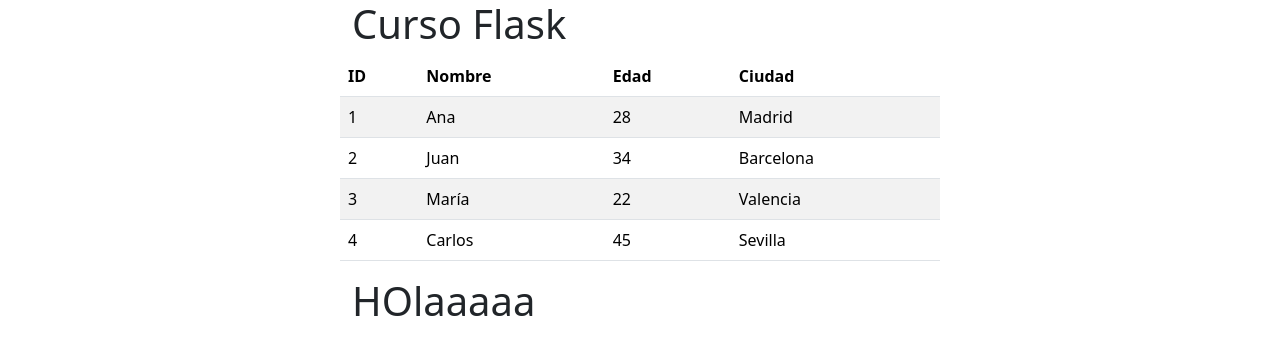
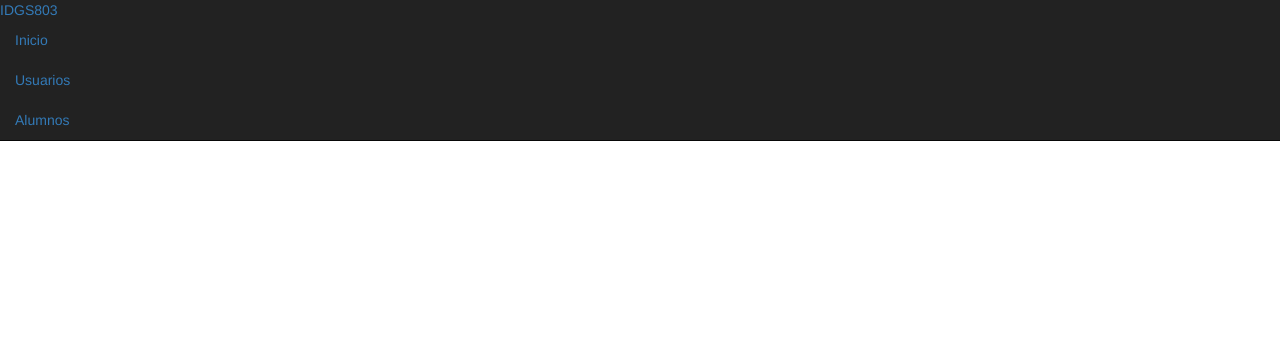
Before and after one commit to IDGS-803-22002362/TemasIntroFlask, a Flask app: page /ejemplo1 in a window 1280 px wide. Shown: the top 355 px of the page. Run offline with Flask 3, Linux system fonts and the light colour scheme; some libraries are stand-ins or nearby versions.

Commit message:
Formularios

```diff
--- a/main.py
+++ b/main.py
@@ -10,6 +10,9 @@
 @app.route('/ejemplo1')
 def ejemplo1():
     return render_template("ejemplo1.html")
+@app.route('/ejemplo1macro')
+def ejemplo1macro():
+    return render_template("ejemplomacro1.html")
 @app.route('/ejemplo2')
 def ejemplo2():
     return render_template("ejemplo2.html")
@@ -19,11 +22,34 @@
 
 @app.route("/Resultado", methods=["GET","POST"])
 def Resultado():
-    if request.method=="POST":
-        num1=request.form.get("N1")
-        num2=request.form.get("N2")
-        resultado=int(num2)+int(num1)
-        return render_template("OperaBas.html",resultado=resultado)
+    if request.method == "POST":
+        num1 = request.form.get("N1")
+        num2 = request.form.get("N2")
+        operacion = request.form.get("operacion")
+
+        try:
+            # Convertir a float para permitir operaciones con decimales
+            num1 = float(num1)
+            num2 = float(num2)
+        except ValueError:
+            resultado = "Error: Números inválidos"
+            return render_template("OperaBas.html", resultado=resultado)
+
+        if operacion == "suma":
+            resultado = num1 + num2
+        elif operacion == "resta":
+            resultado = num1 - num2
+        elif operacion == "multiplicacion":
+            resultado = num1 * num2
+        elif operacion == "division":
+            if num2 == 0:
+                resultado = "Error: División por cero"
+            else:
+                resultado = num1 / num2
+        else:
+            resultado = "Operación no reconocida"
+
+        return render_template("OperaBas.html", resultado=resultado)
 
 @app.route("/user/<string:user>")
 def user(user):
--- a/requirements.txt
+++ b/requirements.txt
@@ -1,8 +1,13 @@
 blinker==1.9.0
 click==8.1.8
 colorama==0.4.6
+dnspython==2.7.0
+email_validator==2.2.0
 Flask==3.1.0
+Flask-WTF==1.2.2
+idna==3.10
 itsdangerous==2.2.0
 Jinja2==3.1.5
 MarkupSafe==3.0.2
 Werkzeug==3.1.3
+WTForms==3.2.1
--- a/templates/layout.html
+++ b/templates/layout.html
@@ -1,78 +1,53 @@
 <!DOCTYPE html>
 <html>
+
 <head>
     <meta charset='utf-8'>
     <meta http-equiv='X-UA-Compatible' content='IE=edge'>
     <title>Page Title</title>
     <meta name='viewport' content='width=device-width, initial-scale=1'>
+    <link rel="stylesheet" href="../static/img/bootstrap/css/bootstrap.min.css">
     <link rel='stylesheet' type='text/css' media='screen' href='main.css'>
-    <link href="https://cdn.jsdelivr.net/npm/bootstrap@5.3.3/dist/css/bootstrap.min.css" rel="stylesheet" integrity="sha384-QWTKZyjpPEjISv5WaRU9OFeRpok6YctnYmDr5pNlyT2bRjXh0JMhjY6hW+ALEwIH" crossorigin="anonymous">
     <script src='main.js'></script>
     <style>
-        .container {
-            display: flex;
-            justify-content: space-between;
-            align-items: center;
-            max-width: 600px;
-            margin: auto;
+        body{
+            padding-top: 60px;
         }
-        .column {
-            width: 48%;
-        }
-        .left {
-            text-align: left;
-        }
-        .right {
-            text-align: right;
-        }
+        .tr-head{background-color: #dff0d8;}
     </style>
+    <link rel="stylesheet" href="../static/img/bootstrap/css/bootstrap-responsive.css">
 </head>
+
 <body>
-    <div class="container">
-        <div class="row">
-            <h1>Curso Flask {{grupo}}</h1>
-            <table class="table table-striped">
-                <thead>
-                    <tr>
-                        <th>ID</th>
-                        <th>Nombre</th>
-                        <th>Edad</th>
-                        <th>Ciudad</th>
-                    </tr>
-                </thead>
-                <tbody>
-                    <tr>
-                        <td>1</td>
-                        <td>Ana</td>
-                        <td>28</td>
-                        <td>Madrid</td>
-                    </tr>
-                    <tr>
-                        <td>2</td>
-                        <td>Juan</td>
-                        <td>34</td>
-                        <td>Barcelona</td>
-                    </tr>
-                    <tr>
-                        <td>3</td>
-                        <td>María</td>
-                        <td>22</td>
-                        <td>Valencia</td>
-                    </tr>
-                    <tr>
-                        <td>4</td>
-                        <td>Carlos</td>
-                        <td>45</td>
-                        <td>Sevilla</td>
-                    </tr>
-                </tbody>
-            </table>
-            {% block container %}
-
-            {% endblock %}
+    <div class="navbar navbar navbar-inverse navbar-fixed-top">
+        <div class="navbar-inner">
+            <div clas="container">
+                <a href="" class="brand">
+                    IDGS803
+                </a>
+                <ul class="nav">
+                    <li class="active">
+                        <a href="">
+                            <i class="icon-home icon-white"></i> Inicio
+                        </a>
+                    </li>
+                    <li>
+                        <a href="">
+                            <i class="icon-user icon-white"></i> Usuarios
+                        </a>
+                    </li>
+                    <li>
+                        <a href="">
+                            <i class="icon-user icon-white"></i> Alumnos
+                        </a>
+                    </li>
+                </ul>
+            </div>
         </div>
     </div>
-
+    <div class="container">
+        {% block container%}
+        {% endblock %}
+    </div>
 </body>
-<script src="https://cdn.jsdelivr.net/npm/bootstrap@5.3.3/dist/js/bootstrap.bundle.min.js" integrity="sha384-YvpcrYf0tY3lHB60NNkmXc5s9fDVZLESaAA55NDzOxhy9GkcIdslK1eN7N6jIeHz" crossorigin="anonymous"></script>
 </html>
```
Also changed, not shown: forms.py (added, +10 -0 lines), templates/OperaBas.html (+27 -4 lines), templates/_macros.html (added, +9 -0 lines), templates/ejemplomacro1.html (added, +7 -0 lines), 1 other file.
